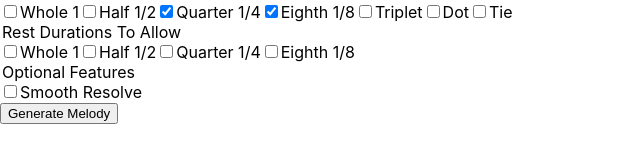
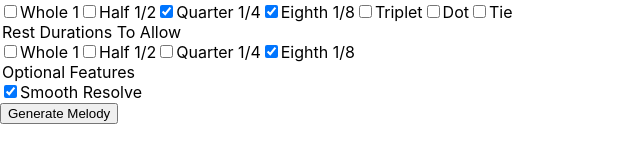
Before and after one commit to technikka/Abnormelodies_UI, a React (Create React App) app: page / in a window 1280 px wide. Shown: the part 162-310 px from the top of the page, without its empty margins (0-640 px from the left). Built offline with nearby package versions, Linux system fonts and the light colour scheme.

Commit message:
RestDurations and Rules are controlled component with defaults, and add check taht a duration is selected before submitting form

```diff
--- a/src/components/Form.js
+++ b/src/components/Form.js
@@ -26,10 +26,11 @@ const Form = (props) => {
     "1/2": false,
     "1/4": true,
     "1/8": true,
-    triplet: false,
-    dot: false,
-    tie: false,
+    "triplet": false,
+    "dot": false,
+    "tie": false,
   });
+
   const [rest_durations, setRestDurations] = useState({
     "1": false,
     "1/2": false,
@@ -38,7 +39,7 @@ const Form = (props) => {
   });
 
   const [rules, setRules] = useState({
-    smooth_resolve: false,
+    "smooth_resolve": true,
   });
 
   const [syncTonics, setSyncTonics] = useState(true);
@@ -119,7 +120,26 @@ const Form = (props) => {
     )
   };
 
+  const validateSubmission = () => {
+    // at least one note type is selected
+    const notes = ["1", "1/2", "1/4", "1/8"]
+    notes.forEach((note) => {
+     if (note_durations[note] === true) {
+      return true;
+     } else {
+      return false;
+     }
+    })
+  }
+
   const handleSubmission = () => {
+    const validate = validateSubmission();
+    if (!validate) {
+
+      console.log('invalid');
+      return
+    }
+
     props.getMelody({
       tonic: tonic,
       scale: scale,
@@ -173,9 +193,12 @@ const Form = (props) => {
         handleNoteDurationsChange={handleNoteDurationsChange}
       />
       <FormRestDurations
+        rest_durations={rest_durations}
         handleRestDurationsChange={handleRestDurationsChange}
       />
-      <FormRules handleRulesChange={handleRulesChange} />
+      <FormRules
+        rules={rules}
+        handleRulesChange={handleRulesChange} />
 
       <input type="submit" value="Generate Melody" />
     </form>
--- a/src/components/FormRestDurations.js
+++ b/src/components/FormRestDurations.js
@@ -1,18 +1,42 @@
 const FormRestDurations = (props) => {
+  const isChecked = (duration) => {
+    return props.rest_durations[duration] === true;
+  };
+
   return (
-    <div onChange={props.handleRestDurationsChange}>
+    <div>
       <legend>Rest Durations To Allow</legend>
 
-      <input type="checkbox" name="1" />
+      <input
+        type="checkbox"
+        name="1"
+        checked={isChecked("1")}
+        onChange={props.handleRestDurationsChange}
+      />
       <label htmlFor="1">Whole 1</label>
 
-      <input type="checkbox" name="1/2" />
+      <input
+        type="checkbox"
+        name="1/2"
+        checked={isChecked("1/2")}
+        onChange={props.handleRestDurationsChange}
+      />
       <label htmlFor="1/2">Half 1/2</label>
 
-      <input type="checkbox" name="1/4" />
+      <input
+        type="checkbox"
+        name="1/4"
+        checked={isChecked("1/4")}
+        onChange={props.handleRestDurationsChange}
+      />
       <label htmlFor="1/4">Quarter 1/4</label>
 
-      <input type="checkbox" name="1/8" />
+      <input
+        type="checkbox"
+        name="1/8"
+        checked={isChecked("1/8")}
+        onChange={props.handleRestDurationsChange}
+      />
       <label htmlFor="1/8">Eighth 1/8</label>
     </div>
   );
--- a/src/components/FormRules.js
+++ b/src/components/FormRules.js
@@ -1,9 +1,18 @@
 const FormRules = (props) => {
+  const isChecked = (rule) => {
+    return props.rules[rule] === true;
+  };
+
   return (
-    <div onChange={props.handleRulesChange}>
+    <div>
       <legend>Optional Features</legend>
 
-      <input type="checkbox" name="smooth_resolve" />
+      <input
+        type="checkbox"
+        name="smooth_resolve"
+        checked={isChecked("smooth_resolve")}
+        onChange={props.handleRulesChange}
+      />
       <label htmlFor="smooth_resolve">Smooth Resolve</label>
     </div>
   );
```
